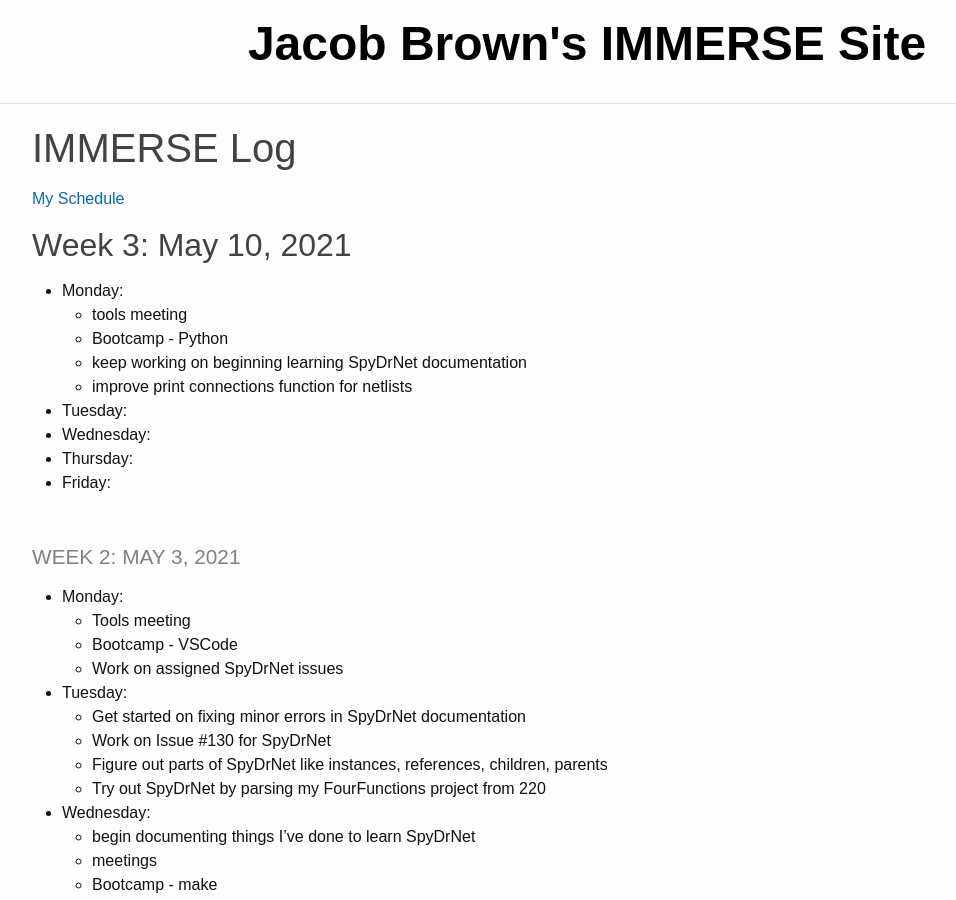
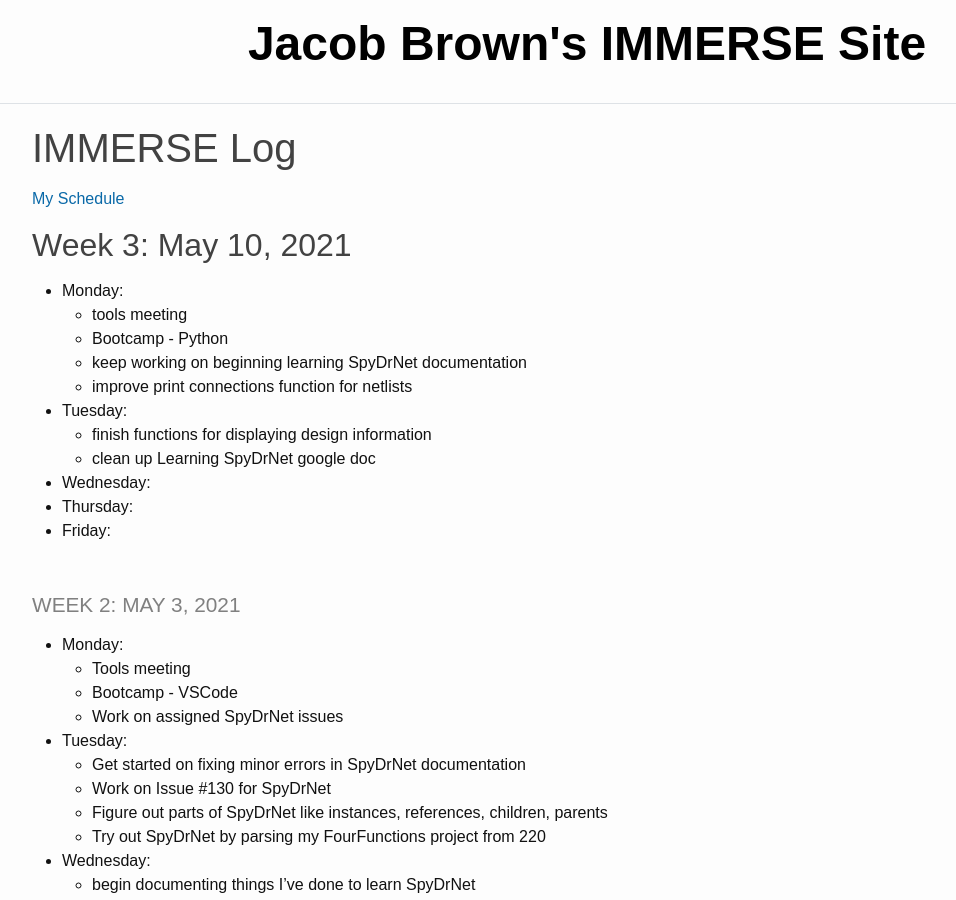
Before and after one commit to jacobdbrown4/jacob_brown, a Jekyll site: the page built from _pages/log.md, in a window 1280 px wide and 900 px high. Shown: the whole window, without its empty margins (53-1009 px from the left). Built offline with Jekyll 4.4.1, drawn with Linux system fonts in a browser that asks for light colours.

Commit message:
updated log

```diff
--- a/_pages/log.md
+++ b/_pages/log.md
@@ -14,6 +14,8 @@ title: IMMERSE Log
   * keep working on beginning learning SpyDrNet documentation
   * improve print connections function for netlists
 * **Tuesday**:
+  * finish functions for displaying design information
+  * clean up Learning SpyDrNet google doc
 * **Wednesday**:
 * **Thursday**:
 * **Friday**:
```
